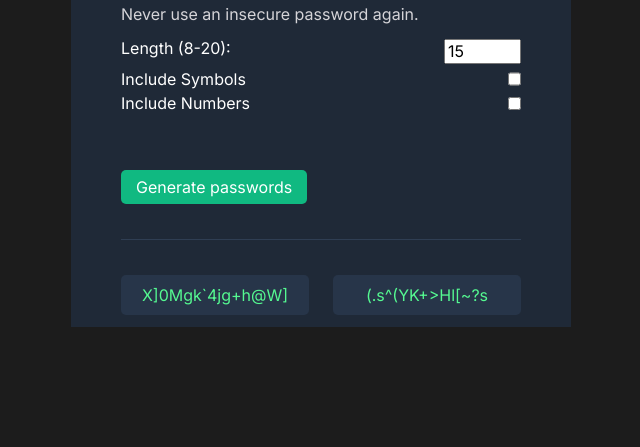
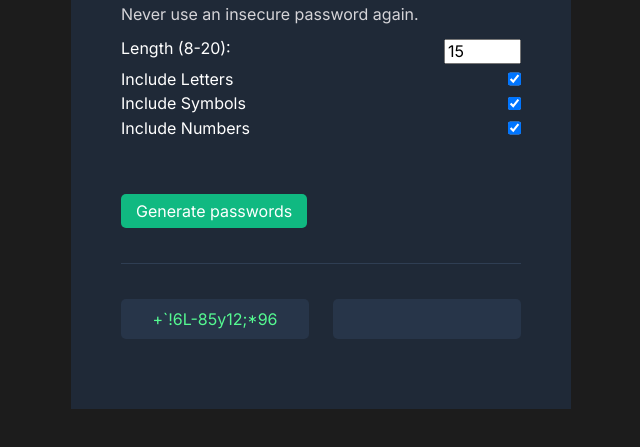
Before and after one commit to mekoness/scrimba-pwgen, a plain HTML site: page index.html in a window 1280 px wide. Both pictures are taken after a click on the button "Generate passwords". Shown: the part 193-640 px from the top of the page, without its empty margins (319-959 px from the left). Drawn offline with nearby package versions, Linux system fonts and the light colour scheme.

Commit message:
Pre Checkboxes

```diff
--- a/index.css
+++ b/index.css
@@ -18,7 +18,6 @@ body {
 
 main {
     width: 500px;
-    height: 500px;;
     margin: 0 auto;
     background-color: #1F2937;
     padding: 70px 50px;
--- a/index.html
+++ b/index.html
@@ -16,12 +16,16 @@
                     <input type="number" id="pw-length" name="pw-length" min="8" max="20" value="15">
                 </div>
                 <div class="checkboxes">
+                    <label for="in-letters-chk">Include Letters</label>
+                    <input type="checkbox" id="in-letters-chk" name="in-letters-chk" checked>
+                </div>
+                <div class="checkboxes">
                     <label for="in-symbols-chk">Include Symbols</label>
-                    <input type="checkbox" id="in-symbols-chk" name="in-symbols-chk">
+                    <input type="checkbox" id="in-symbols-chk" name="in-symbols-chk" checked>
                 </div>
                 <div class="checkboxes">
                     <label for="in-numbers-chk">Include Numbers</label>
-                    <input type="checkbox" id="in-numbers-chk" name="in-numbers-chk">
+                    <input type="checkbox" id="in-numbers-chk" name="in-numbers-chk" checked>
                 </div>
             </div>
             <button onclick="getPasswords()">Generate passwords</button>
--- a/index.js
+++ b/index.js
@@ -1,25 +1,33 @@
-const characters = ["A","B","C","D","E","F","G","H","I","J","K","L","M","N","O","P","Q","R","S","T","U","V","W","X","Y","Z","a","b","c","d","e","f","g","h","i","j","k","l","m","n","o","p","q","r","s","t","u","v","w","x","y","z", "0", "1", "2", "3", "4", "5", "6", "7", "8", "9","~","`","!","@","#","$","%","^","&","*","(",")","_","-","+","=","{","[","}","]",",","|",":",";","<",">",".","?",
-"/"]
+const keys = {
+    characters: "ABCDEFGHIJKLMNOPQRSTUVWXYZabcdefghijklmnopqrstuvwxyz",
+    number: "0123456789",
+    symbol: "!@#$%^&*()_+~\\`|}{[]:;?><,./-="
+  }
 let passOneEl = document.getElementById("password1")
 let passTwoEl = document.getElementById("password2")
 let pwLengthEl = document.getElementById("pw-length")
-let passOne = ""
-let passTwo = ""
+let inLettersEl = document.getElementById("in-letters-chk").checked
+let inSymbolsEl = document.getElementById("in-symbols-chk").checked
+let inNumbersEl = document.getElementById("in-numbers-chk").checked
 
-function getRandom() {
-    return characters[ Math.floor( Math.random() * characters.length ) ]
-}
+let getKey = [
+    function characters() {
+      return keys.characters[Math.floor(Math.random() * keys.characters.length)]
+    },
+    function number() {
+      return keys.number[Math.floor(Math.random() * keys.number.length)]
+    },
+    function symbol() {
+      return keys.symbol[Math.floor(Math.random() * keys.symbol.length)]
+    }
+]
 
 function getPasswords() {
     let passwordLength = pwLengthEl.value
-    for (let i = 0; i < passwordLength; i++) {
-        passOne += getRandom()
-    }
-    for (let i = 0; i < passwordLength; i++) {
-        passTwo += getRandom()
+    let passOne = ""
+    while (passwordLength > passOne.length) {
+      let keyToAdd = getKey[Math.floor(Math.random() * getKey.length)]
+      passOne += keyToAdd()
     }
     passOneEl.textContent = passOne
-    passTwoEl.textContent = passTwo
-    passOne = ""
-    passTwo = ""
 }
```
